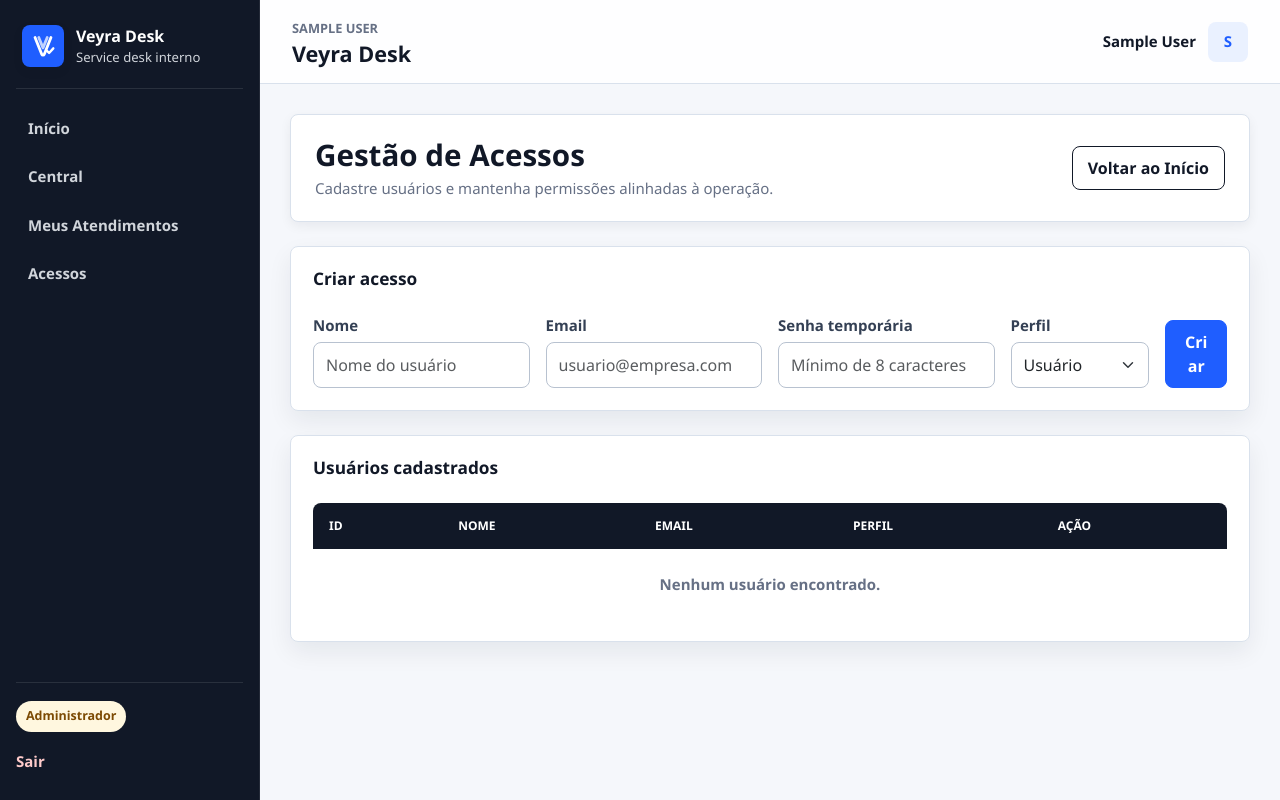
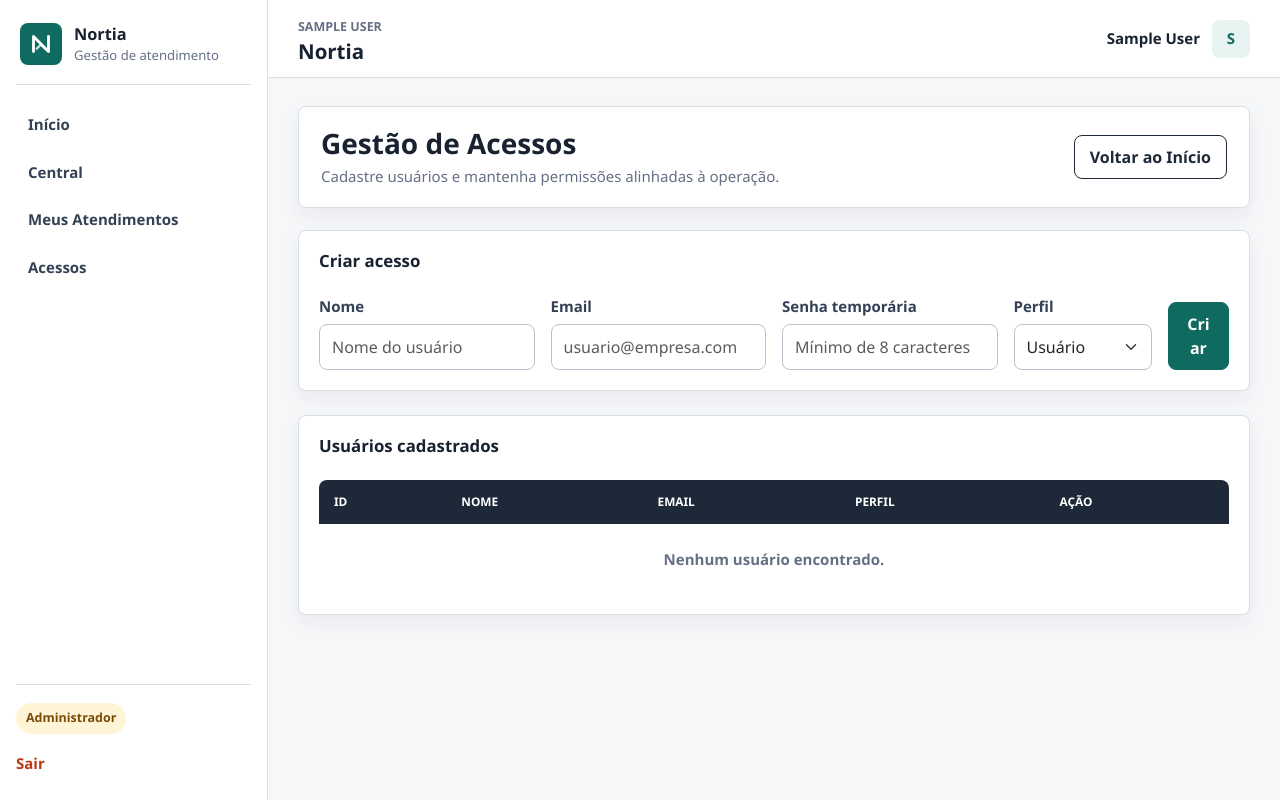
Before and after one commit to castrokf/sistema-chamados-flask, a Flask app: page /admin/usuarios in a window 1280 px wide. Run offline with Flask 3, Linux system fonts and the light colour scheme; the visitor is signed in with stand-in values (Sample User, id 1); some libraries are stand-ins or nearby versions.

Commit message:
Reformular identidade visual para Nortia

```diff
--- a/static/css/style.css
+++ b/static/css/style.css
@@ -1,26 +1,27 @@
 :root {
-    --bg-app: #f5f7fb;
+    --bg-app: #f6f7f9;
     --bg-surface: #ffffff;
-    --bg-sidebar: #111827;
-    --bg-sidebar-hover: #1f2937;
-    --text-main: #111827;
+    --bg-soft: #f0f3f5;
+    --text-main: #182230;
     --text-muted: #667085;
-    --text-light: #d1d5db;
-    --border-soft: #d9e1ec;
-    --border-strong: #b8c2d0;
-    --primary: #1f5eff;
-    --primary-hover: #1747c7;
-    --primary-soft: #eaf1ff;
-    --teal: #0f766e;
-    --teal-soft: #e6f4f1;
+    --border-soft: #d8dee6;
+    --border-strong: #b9c2cf;
+    --primary: #0f6b5f;
+    --primary-hover: #0a5148;
+    --primary-soft: #e7f3f1;
+    --sidebar: #ffffff;
+    --sidebar-active: #e8f3f1;
+    --sidebar-text: #344054;
+    --navy: #1d2939;
     --amber: #b7791f;
-    --amber-soft: #fff7df;
-    --red: #c2410c;
-    --red-soft: #fff0e8;
-    --green: #047857;
-    --green-soft: #e7f6ee;
-    --shadow-card: 0 10px 24px rgba(17, 24, 39, 0.07);
-    --shadow-subtle: 0 4px 12px rgba(17, 24, 39, 0.06);
+    --amber-soft: #fff5d6;
+    --red: #b93815;
+    --red-soft: #fff1ea;
+    --green: #067647;
+    --green-soft: #e6f4ec;
+    --blue: #175cd3;
+    --blue-soft: #eaf1ff;
+    --shadow: 0 8px 20px rgba(24, 34, 48, 0.06);
     --radius: 8px;
 }
 
@@ -65,22 +66,22 @@ h6,
 }
 
 .sidebar {
-    width: 260px;
-    background: var(--bg-sidebar);
-    color: white;
-    padding: 20px 16px;
+    width: 268px;
+    background: var(--sidebar);
+    color: var(--sidebar-text);
+    padding: 18px 16px;
     display: flex;
     flex-direction: column;
     position: fixed;
     left: 0;
     top: 0;
     bottom: 0;
-    border-right: 1px solid rgba(255, 255, 255, 0.08);
+    border-right: 1px solid var(--border-soft);
 }
 
 .main-area {
-    margin-left: 260px;
-    width: calc(100% - 260px);
+    margin-left: 268px;
+    width: calc(100% - 268px);
     min-height: 100vh;
 }
 
@@ -92,8 +93,8 @@ h6,
 }
 
 .sidebar-brand {
-    padding: 4px 6px 20px;
-    border-bottom: 1px solid rgba(255, 255, 255, 0.1);
+    padding: 4px 4px 18px;
+    border-bottom: 1px solid var(--border-soft);
 }
 
 .brand-icon,
@@ -101,12 +102,11 @@ h6,
     width: 42px;
     height: 42px;
     border-radius: var(--radius);
-    background: #1f5eff;
+    background: var(--primary);
     display: flex;
     align-items: center;
     justify-content: center;
     flex: 0 0 auto;
-    box-shadow: var(--shadow-subtle);
 }
 
 .auth-icon {
@@ -124,36 +124,45 @@ h6,
 .sidebar-brand strong,
 .auth-brand strong {
     display: block;
-    font-size: 1rem;
-    font-weight: 800;
+    color: var(--text-main);
+    font-size: 1.02rem;
+    font-weight: 850;
+}
+
+.auth-brand strong {
+    color: white;
 }
 
 .sidebar-brand span,
 .auth-brand span {
     display: block;
-    color: var(--text-light);
+    color: var(--text-muted);
     font-size: 0.82rem;
+}
+
+.auth-brand span {
+    color: #cfd8df;
 }
 
 .sidebar-nav {
     padding-top: 18px;
     display: flex;
     flex-direction: column;
-    gap: 6px;
+    gap: 5px;
 }
 
 .sidebar-link {
-    color: var(--text-light);
+    color: var(--sidebar-text);
     text-decoration: none;
     padding: 10px 12px;
     border-radius: var(--radius);
-    font-weight: 650;
+    font-weight: 700;
     transition: background 0.16s ease, color 0.16s ease;
 }
 
 .sidebar-link:hover {
-    color: white;
-    background: var(--bg-sidebar-hover);
+    color: var(--primary);
+    background: var(--sidebar-active);
 }
 
 .sidebar-link-primary {
@@ -162,13 +171,14 @@ h6,
 }
 
 .sidebar-link-primary:hover {
+    color: white;
     background: var(--primary-hover);
 }
 
 .sidebar-footer {
     margin-top: auto;
     padding-top: 18px;
-    border-top: 1px solid rgba(255, 255, 255, 0.1);
+    border-top: 1px solid var(--border-soft);
 }
 
 .profile-badge {
@@ -176,44 +186,40 @@ h6,
     padding: 6px 10px;
     border-radius: 999px;
     font-size: 0.78rem;
-    font-weight: 800;
+    font-weight: 850;
     margin-bottom: 10px;
 }
 
 .profile-badge.admin {
     background: var(--amber-soft);
-    color: #7c4a03;
+    color: #7a4a07;
 }
 
 .profile-badge.support {
-    background: var(--teal-soft);
-    color: var(--teal);
+    background: var(--primary-soft);
+    color: var(--primary);
 }
 
 .profile-badge.client {
-    background: #374151;
-    color: white;
+    background: var(--bg-soft);
+    color: var(--sidebar-text);
 }
 
 .logout-link {
     display: block;
-    color: #fecaca;
+    color: var(--red);
     text-decoration: none;
-    font-weight: 700;
+    font-weight: 800;
     padding: 8px 0;
-}
-
-.logout-link:hover {
-    color: white;
 }
 
 /* Topbar */
 
 .topbar {
-    min-height: 84px;
-    background: rgba(255, 255, 255, 0.94);
+    min-height: 78px;
+    background: var(--bg-surface);
     border-bottom: 1px solid var(--border-soft);
-    padding: 0 32px;
+    padding: 0 30px;
     display: flex;
     align-items: center;
     justify-content: space-between;
@@ -221,14 +227,15 @@ h6,
 
 .topbar-label {
     color: var(--text-muted);
-    font-size: 0.8rem;
-    font-weight: 800;
+    font-size: 0.78rem;
+    font-weight: 850;
     text-transform: uppercase;
 }
 
 .topbar h2 {
     margin: 2px 0 0;
-    font-size: 1.35rem;
+    color: var(--text-main);
+    font-size: 1.28rem;
     font-weight: 850;
 }
 
@@ -236,12 +243,12 @@ h6,
     display: flex;
     align-items: center;
     gap: 12px;
-    font-weight: 750;
+    font-weight: 800;
 }
 
 .user-avatar {
-    width: 40px;
-    height: 40px;
+    width: 38px;
+    height: 38px;
     border-radius: var(--radius);
     background: var(--primary-soft);
     color: var(--primary);
@@ -252,16 +259,16 @@ h6,
 }
 
 .content-area {
-    padding: 30px;
+    padding: 28px 30px;
 }
 
 .content-area > .d-flex:first-child {
     background: var(--bg-surface);
-    padding: 22px 24px;
+    padding: 20px 22px;
     border: 1px solid var(--border-soft);
     border-radius: var(--radius);
-    margin-bottom: 24px !important;
-    box-shadow: var(--shadow-subtle);
+    margin-bottom: 22px !important;
+    box-shadow: var(--shadow);
 }
 
 .content-area > .d-flex:first-child h1 {
@@ -273,50 +280,64 @@ h6,
 }
 
 h1.fw-bold {
-    font-size: 1.85rem;
+    color: var(--text-main);
+    font-size: 1.75rem;
     font-weight: 850 !important;
 }
 
-/* Cards and metrics */
+/* Cards */
 
 .card {
     border: 1px solid var(--border-soft) !important;
     border-radius: var(--radius) !important;
     background: var(--bg-surface);
-    box-shadow: var(--shadow-card) !important;
+    box-shadow: var(--shadow) !important;
 }
 
 .card-body {
-    padding: 22px !important;
+    padding: 20px !important;
     overflow-x: auto;
 }
 
 .card .card-body > h4 {
-    font-size: 1.08rem;
+    color: var(--text-main);
+    font-size: 1.05rem;
     font-weight: 850;
-    color: var(--text-main);
 }
 
 .row .card h6 {
-    font-size: 0.78rem;
+    font-size: 0.76rem;
     font-weight: 850;
     text-transform: uppercase;
     color: var(--text-muted) !important;
 }
 
 .row .card h2 {
-    font-size: 2rem;
+    font-size: 1.9rem;
     font-weight: 850;
     margin-top: 8px;
+}
+
+.row.g-4 > [class*="col-"] > .card {
+    position: relative;
+}
+
+.row.g-4 > [class*="col-"] > .card::before {
+    content: "";
+    position: absolute;
+    left: 0;
+    top: 0;
+    bottom: 0;
+    width: 4px;
+    background: var(--primary);
 }
 
 /* Buttons */
 
 .btn {
     border-radius: var(--radius);
-    font-weight: 750;
+    font-weight: 800;
     padding: 9px 15px;
-    border-width: 1px;
 }
 
 .btn-sm {
@@ -369,12 +390,12 @@ h1.fw-bold {
 }
 
 .btn-outline-dark {
-    border-color: #111827;
-    color: #111827;
+    border-color: var(--navy);
+    color: var(--navy);
 }
 
 .btn-outline-dark:hover {
-    background: #111827;
+    background: var(--navy);
     color: white;
 }
 
@@ -393,12 +414,12 @@ h1.fw-bold {
 }
 
 .table thead th {
-    background: #111827 !important;
+    background: var(--navy) !important;
     color: white;
     border: none;
-    font-size: 0.75rem;
+    font-size: 0.74rem;
     text-transform: uppercase;
-    padding: 14px 16px;
+    padding: 13px 15px;
     white-space: nowrap;
 }
 
@@ -411,8 +432,8 @@ h1.fw-bold {
 }
 
 .table tbody td {
-    padding: 15px 16px;
-    border-bottom: 1px solid #edf1f6;
+    padding: 14px 15px;
+    border-bottom: 1px solid #edf1f5;
     vertical-align: middle;
 }
 
@@ -421,11 +442,11 @@ h1.fw-bold {
 }
 
 .table-hover tbody tr:hover {
-    background: #f8fafc;
+    background: #f9fafb;
 }
 
 .table td:first-child {
-    font-weight: 750;
+    font-weight: 800;
 }
 
 /* Badges */
@@ -475,26 +496,30 @@ h1.fw-bold {
     color: var(--green) !important;
 }
 
+.text-primary {
+    color: var(--primary) !important;
+}
+
 /* Forms */
 
 .form-label {
-    font-weight: 750;
+    font-weight: 800;
     color: #344054;
     margin-bottom: 6px;
 }
 
 .form-control,
 .form-select {
+    min-height: 42px;
     border-radius: var(--radius);
     border: 1px solid var(--border-strong);
     padding: 10px 12px;
-    min-height: 42px;
 }
 
 .form-control:focus,
 .form-select:focus {
     border-color: var(--primary);
-    box-shadow: 0 0 0 3px rgba(31, 94, 255, 0.14);
+    box-shadow: 0 0 0 3px rgba(15, 107, 95, 0.15);
 }
 
 textarea.form-control {
--- a/templates/base.html
+++ b/templates/base.html
@@ -7,7 +7,7 @@
 
     <meta name="viewport" content="width=device-width, initial-scale=1">
 
-    <title>Veyra Desk</title>
+    <title>Nortia</title>
 
     <link
         href="https://cdn.jsdelivr.net/npm/bootstrap@5.3.3/dist/css/bootstrap.min.css"
@@ -15,7 +15,7 @@
     >
 
     <link
-        href="{{ url_for('static', filename='css/style.css') }}?v=12"
+        href="{{ url_for('static', filename='css/style.css') }}?v=13"
         rel="stylesheet"
     >
 
@@ -32,17 +32,17 @@
                 <div class="brand-icon">
                     <img
                         src="{{ url_for('static', filename='img/logo.svg') }}"
-                        alt="Logo do Veyra Desk"
+                        alt="Logo do Nortia"
                     >
                 </div>
 
                 <div>
                     <strong>
-                        Veyra Desk
+                        Nortia
                     </strong>
 
                     <span>
-                        Service desk interno
+                        Gestão de atendimento
                     </span>
                 </div>
 
@@ -150,7 +150,7 @@
                     </span>
 
                     <h2>
-                        Veyra Desk
+                        Nortia
                     </h2>
 
                 </div>
```
Also changed, not shown: other parts of static/css/style.css (+41 -43 lines), templates/home.html (+5 -5 lines), templates/login.html (+7 -7 lines), templates/recuperar_senha.html (+5 -5 lines), templates/redefinir_senha.html (+5 -5 lines), README.md, static/img/logo.svg.
